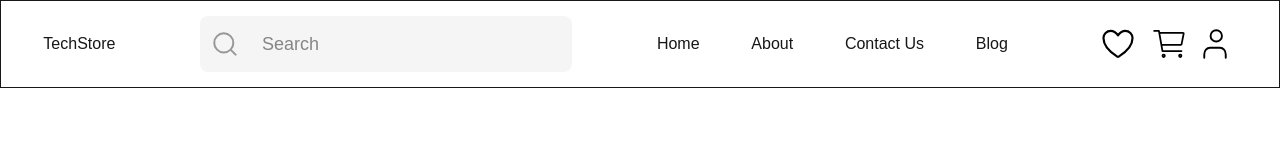
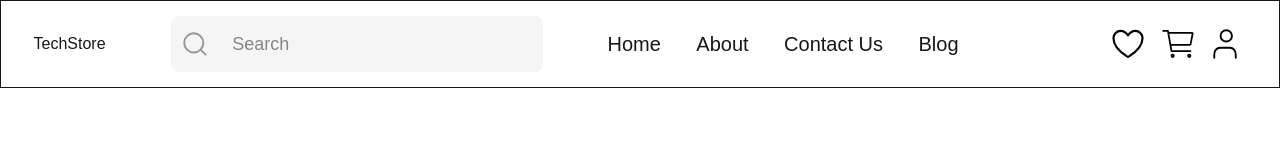
Before and after one commit to Nurlan98Is/TechStore, a Next.js app: page /personal in a window 1280 px wide. Shown: the top 160 px of the page. Built offline with nearby package versions, Linux system fonts and the light colour scheme; no server answers.

Commit message:
create Burger Menu for phones and add types

```diff
--- a/app/layout.tsx
+++ b/app/layout.tsx
@@ -1,7 +1,7 @@
 import type { Metadata } from "next";
 import { Geist, Geist_Mono } from "next/font/google";
 import "./globals.css";
-import Header from "@/widgets/Header";
+import Header from "@/widgets/Header/ui/Header";
 import Footer from "@/widgets/Footer/ui/Footer";
 import StoreProvider from "@/store/storeProvider";
 import {SessionProviderClient} from "@/app/SessionProvider";
--- a/entities/user/auth/AuthToolTip.tsx
+++ b/entities/user/auth/AuthToolTip.tsx
@@ -11,7 +11,7 @@ export default function AuthToolTip({isOpenAuthToolTip}:{ isOpenAuthToolTip: boo
     const [isOpen, setIsOpen] = useState(false);
 
     return (
-        <div className=' w-[300px] h-[200px] px-[20px] rounded-lg absolute z-[10] top-[14%] right-[5%] bg-white flex flex-col items-center justify-around'>
+        <div className=' w-[300px] h-[200px] px-[20px] rounded-lg absolute z-[10] top-[51%] right-[10%] md:top-[14%] md:right-[5%] bg-white flex flex-col items-center justify-around'>
              <p className='text-lg font-normal'>
                  Sign in or register to get personalized discounts, make purchases, and earn referral points for your friends.
              </p>
--- a/shared/ui/IconButtonMenu.tsx
+++ b/shared/ui/IconButtonMenu.tsx
@@ -10,7 +10,7 @@ export default function IconButtonMenu({onClick}: {onClick: () => void}) {
     const {status, data} = useSession();
     console.log(data)
     return (
-        <div className='hidden w-[144px] lg:flex justify-around items-center'>
+        <div className='w-[100%] md:w-[144px] mt-[30px] md:mt-[0px] flex justify-around items-center'>
             <WishListButton/>
             <CartIconButton/>
             {status === "authenticated" ?
--- a/shared/ui/NavLinkMenu.tsx
+++ b/shared/ui/NavLinkMenu.tsx
@@ -2,11 +2,11 @@ import Link from "next/link";
 
 export default function NavLinkMenu() {
     return (
-        <div className='hidden w-[351px] lg:flex justify-between'>
-            <Link href='/'>Home</Link>
-            <Link href={'/about'}>About</Link>
-            <Link href={'/contact-us'}>Contact Us</Link>
-            <Link href={'/blog'}>Blog</Link>
+        <div className='w-[100%] md:w-[351px] flex flex-col items-center md:flex-row md:justify-between'>
+            <Link href='/' className='text-[20px]'>Home</Link>
+            <Link href={'/about'} className='text-[20px]'>About</Link>
+            <Link href={'/contact-us'} className='text-[20px]'>Contact Us</Link>
+            <Link href={'/blog'} className='text-[20px]'>Blog</Link>
         </div>
     )
 }
--- a/widgets/Header.tsx
+++ /dev/null
@@ -1,28 +0,0 @@
-'use client'
-import InputSearch from "@/features/search/ui/InputSearch";
-import NavLinkMenu from "@/shared/ui/NavLinkMenu";
-import IconButtonMenu from "@/shared/ui/IconButtonMenu";
-import ButtonBurgerSvg from '../public/svg/Buttons/buttonBurger.svg'
-import Image from "next/image";
-import AuthToolTip from "@/entities/user/auth/AuthToolTip";
-import {useState} from "react";
-import {useSession} from "next-auth/react";
-
-export default function Header() {
-    const [isOpenAuthToolTip, setIsOpenAuthToolTip] = useState<boolean>(false);
-    const handleOpenAuthToolTip = () => setIsOpenAuthToolTip(!isOpenAuthToolTip);
-    const session = useSession();
-    console.log('session',session);
-    return (
-        <div className='w-[100wv] h-[88px] border flex items-center justify-between px-[10px] lg:px-[0px] lg:justify-around'>
-            <h2>TechStore</h2>
-                <InputSearch/>
-                <NavLinkMenu/>
-                <IconButtonMenu onClick={handleOpenAuthToolTip}/>
-            <button className='block md:hidden'>
-                <Image src={ButtonBurgerSvg} alt={'buttonBurger'} />
-            </button>
-            <AuthToolTip isOpenAuthToolTip={isOpenAuthToolTip}/>
-        </div>
-    )
-}
--- /dev/null
+++ b/widgets/Header/modul/types/HeaderTypes.ts
@@ -0,0 +1,4 @@
+
+export interface HeaderBurgerMenuPropsType {
+    onClick: () => void;
+}
--- /dev/null
+++ b/widgets/Header/ui/Header.tsx
@@ -0,0 +1,42 @@
+'use client'
+import InputSearch from "@/features/search/ui/InputSearch";
+import NavLinkMenu from "@/shared/ui/NavLinkMenu";
+import IconButtonMenu from "@/shared/ui/IconButtonMenu";
+import ButtonBurgerSvg from '../../../public/svg/Buttons/buttonBurger.svg'
+import Image from "next/image";
+import AuthToolTip from "@/entities/user/auth/AuthToolTip";
+import {useState} from "react";
+import {useSession} from "next-auth/react";
+import HeaderBurgerMenu from "@/widgets/Header/ui/HeaderBurgerMenu";
+import ButtonCloseSvg from '../../../public/svg/Buttons/buttonClose.svg'
+
+export default function Header() {
+    const [isOpenAuthToolTip, setIsOpenAuthToolTip] = useState<boolean>(false);
+    const [isOpenBurgerMenu, setIsOpenBurgerMenu] = useState<boolean>(false);
+    const handleOpenAuthToolTip = () => setIsOpenAuthToolTip(!isOpenAuthToolTip);
+    const session = useSession();
+    console.log('session',session);
+    return (
+        <div className='w-[100wv] h-[88px] border flex items-center justify-between px-[10px] lg:px-[0px] lg:justify-around'>
+            <h2>TechStore</h2>
+            <InputSearch/>
+            <div className='hidden md:flex justify-between w-[50%]'>
+                <NavLinkMenu/>
+                <IconButtonMenu onClick={handleOpenAuthToolTip}/>
+            </div>
+            {isOpenBurgerMenu
+                ?
+                <button className='block md:hidden' onClick={() => setIsOpenBurgerMenu(false)}>
+                    <Image src={ButtonCloseSvg} alt={'buttonBurger'} width={40}/>
+                </button>
+                :
+                <button className='block md:hidden' onClick={() => setIsOpenBurgerMenu(true)}>
+                    <Image src={ButtonBurgerSvg} alt={'buttonBurger'}  />
+                </button>
+
+            }
+            {isOpenBurgerMenu && (<HeaderBurgerMenu onClick={handleOpenAuthToolTip}/>)}
+            <AuthToolTip isOpenAuthToolTip={isOpenAuthToolTip}/>
+        </div>
+    )
+}
--- /dev/null
+++ b/widgets/Header/ui/HeaderBurgerMenu.tsx
@@ -0,0 +1,12 @@
+import NavLinkMenu from "@/shared/ui/NavLinkMenu";
+import IconButtonMenu from "@/shared/ui/IconButtonMenu";
+import {HeaderBurgerMenuPropsType} from "@/widgets/Header/modul/types/HeaderTypes";
+
+export default function HeaderBurgerMenu({onClick}: HeaderBurgerMenuPropsType) {
+    return (
+        <div className='absolute z-30 top-[87px] w-[95%] h-[250px] rounded-b-[8px] bg-white flex flex-col justify-center items-center border-[1px]'>
+                <NavLinkMenu/>
+                <IconButtonMenu onClick={onClick}/>
+        </div>
+    )
+}
```
